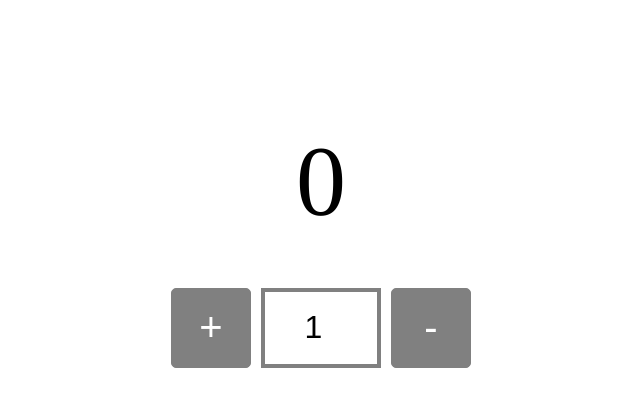
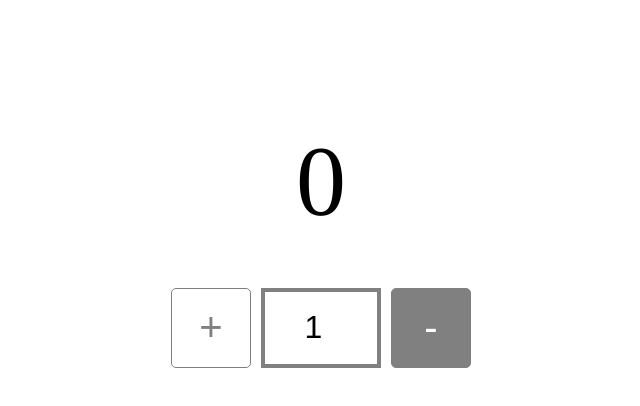
Before and after one commit to jermzblake/GA-unit-1-assessment, a plain HTML site: page index.html in a window 1280 px wide. In both pictures the pointer is over the button 530 px from the left and 327 px from the top of the page. Shown: the whole page, without its empty margins (319-959 px from the left). Drawn offline with Linux system fonts and the light colour scheme.

Commit message:
add hover styling to buttons

```diff
--- a/css/main.css
+++ b/css/main.css
@@ -42,3 +42,8 @@
       font-size: 40px;
       border: 0.5px solid grey;
   }
+
+  .button:hover {
+      background-color: white;
+      color: grey;
+  }
```
